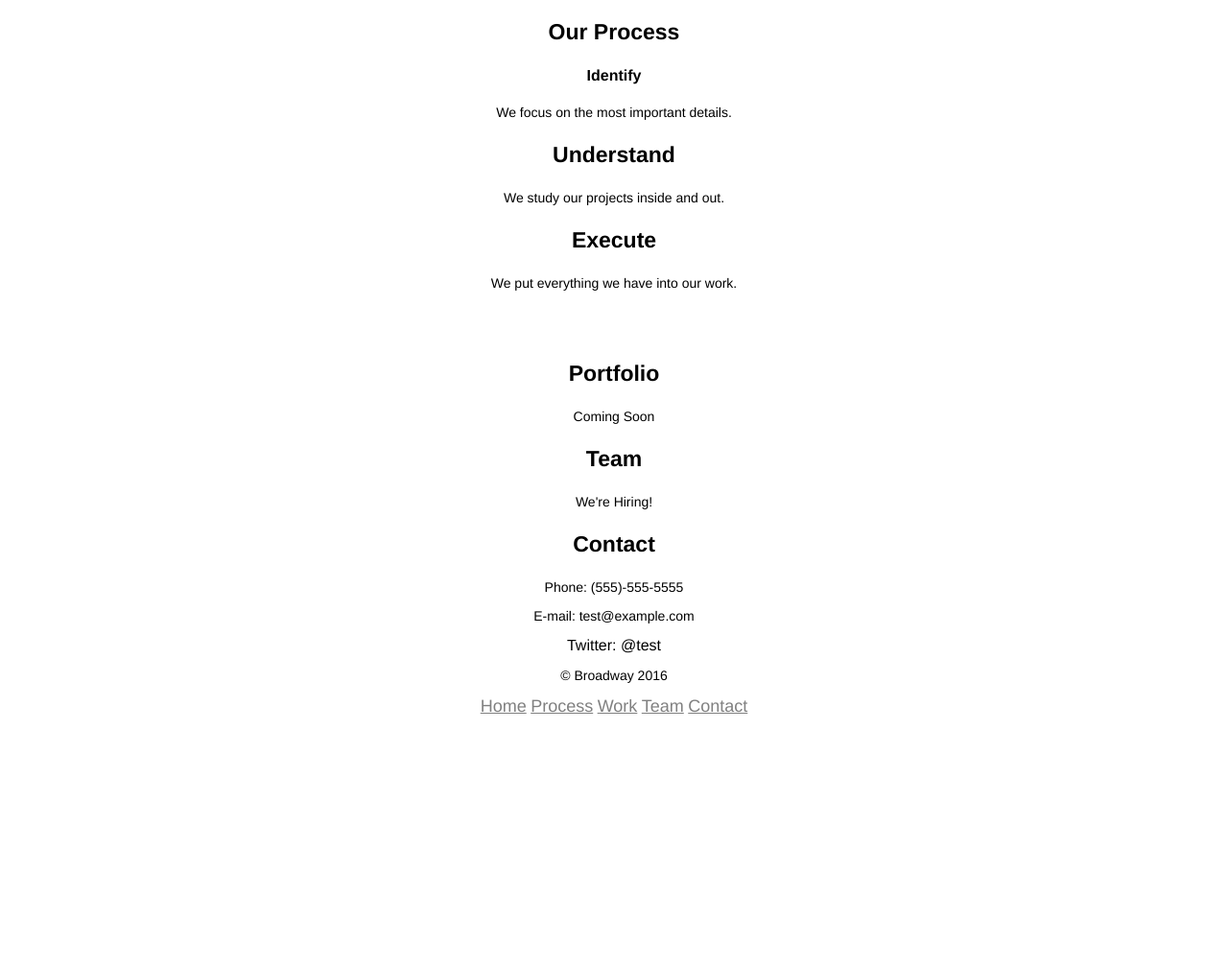
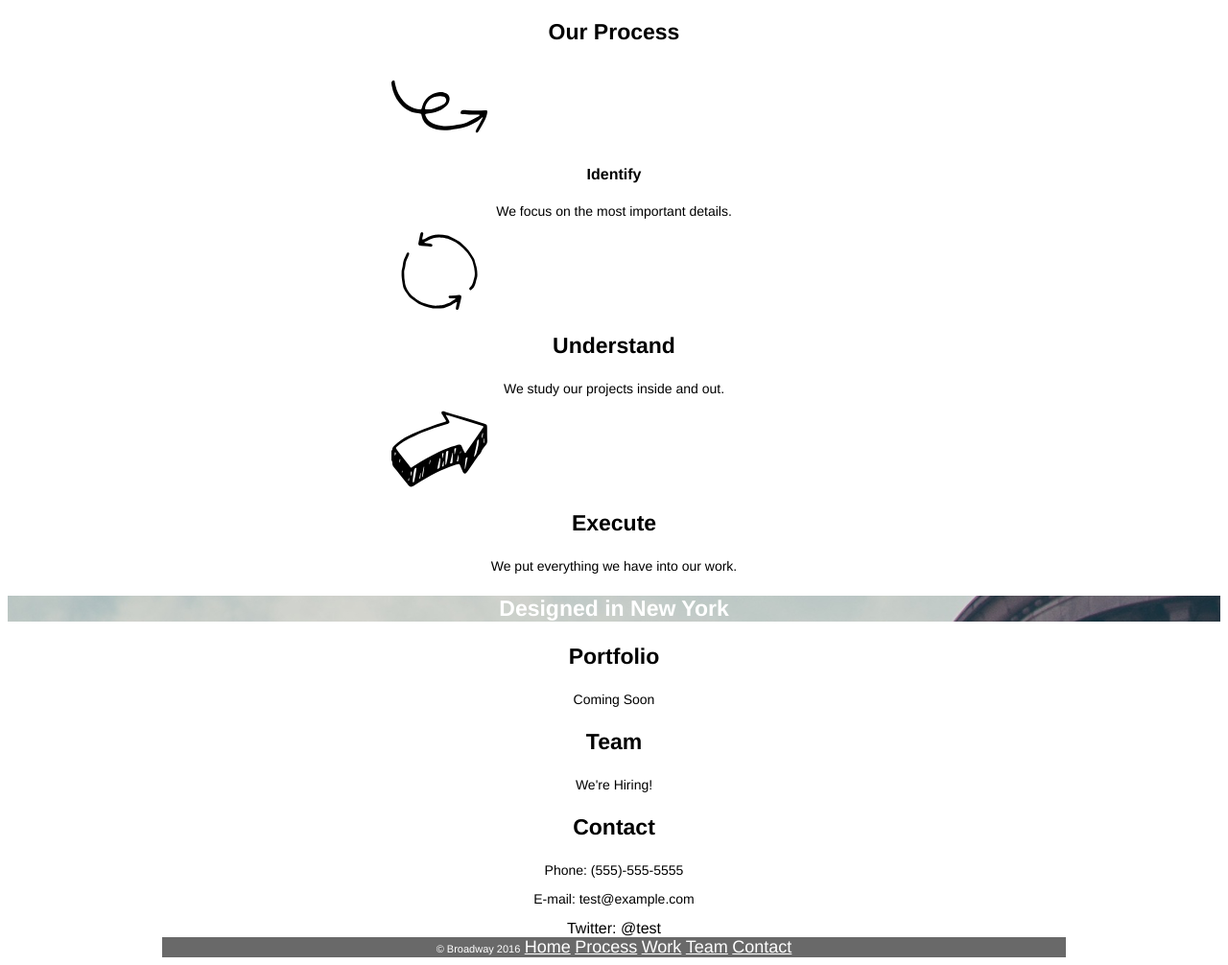
Before and after one commit to hmirlo/broadway, a plain HTML site: page index.html in a window 1280 px wide. Shown: the part 338-1344 px from the top of the page at 96% size. Before the commit the page ends 1093 px from the top, so only its background shows below. Drawn offline with Linux system fonts and the light colour scheme.

Commit message:
added index.html resources

```diff
--- a/index.html
+++ b/index.html
@@ -21,22 +21,35 @@
         <a href="#">Team</a>
       </p>
       <p>
-
         <a href="#">Contact</a>
+      </p>
 
     </div>
     <div class="jumbotron">
       <h3>Our Process</h3>
+      <p class="identify">
+
+
+
+
+      </p>
 
       <h4>Identify</h4>
       <p>We focus on the most important details.</p>
+      <p class="understand">
+      </p>
 
       <h3>Understand</h3>
+
       <p>We study our projects inside and out.</p>
+      <p class="execute">
 
+      </p>
       <h3>Execute</h3>
       <p>We put everything we have into our work.</p>
-      <h3 class="design"> Designed in New York</h3>
+      <div class="design">
+        <h3> Designed in New York</h3>
+      </div>
       <h3>Portfolio</h3>
       <p>Coming Soon</p>
       <h3>Team</h3>
--- a/resources/css/index.css
+++ b/resources/css/index.css
@@ -10,8 +10,9 @@ h1 {
   color: white;
 }
 .header {
-  background-image: url("resources/images/the-flatiron-building.png");
+  background-image: url("../images/the-flatiron-building.png");
   background-size: cover;
+  height:
 
 }
 
@@ -19,7 +20,34 @@ a {
   font-size: 18px;
   color: white;
 }
+.identify {
 
+  margin-left: 400px;
+  text-indent: -9999px;
+  width: 100px;
+  height: 82px;
+  background: url("../icons/identify.svg");
+  background-size: 100px 82px;
+
+}
+
+.understand {
+  margin-left: 400px;
+  text-indent: -9999px;
+  width: 100px;
+  height: 82px;
+  background: url("../icons/understand.svg");
+  background-size: 100px 82px;
+}
+
+.execute {
+  margin-left: 400px;
+  text-indent: -9999px;
+  width: 100px;
+  height: 82px;
+  background: url("../icons/execute.svg");
+  background-size: 100px 82px;
+}
 h2 {
   font-size: 32px;
   font-weight: bold;
@@ -35,11 +63,22 @@ p {
   font-size: 14px;
 }
 
-.design {
+
+.design h3 {
   color: white;
-  background-image: url("resources/images/the-flatiron-building.png");
+  background-image: url("../images/the-flatiron-building.png");
 }
 
-.footer a {
-  color: grey;
+.footer   {
+  color: white;
+  display: inline-block;
+  background-color: dimgray;
+  padding-left: 286px;
+  padding-right: 286px;
+
 }
+
+.footer p {
+  display: inline;
+  font-size: 11px;
+}
```
